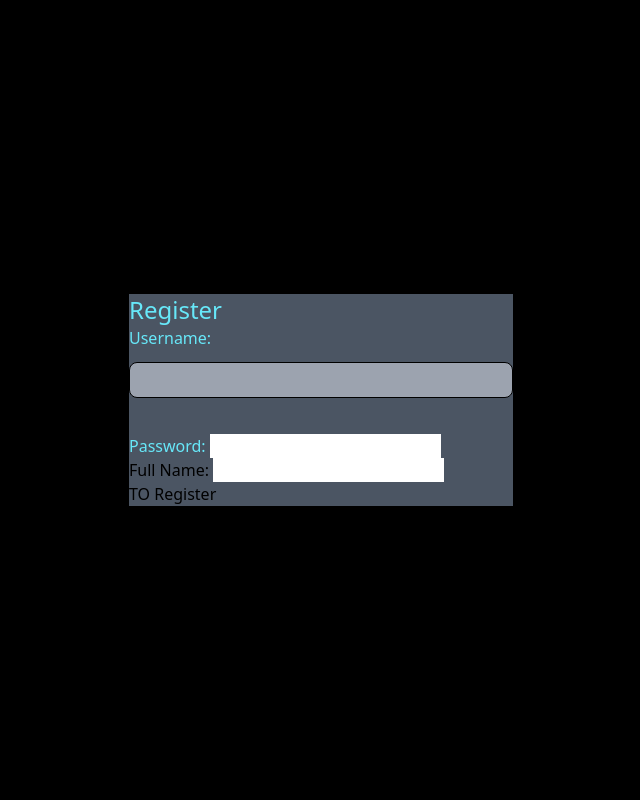
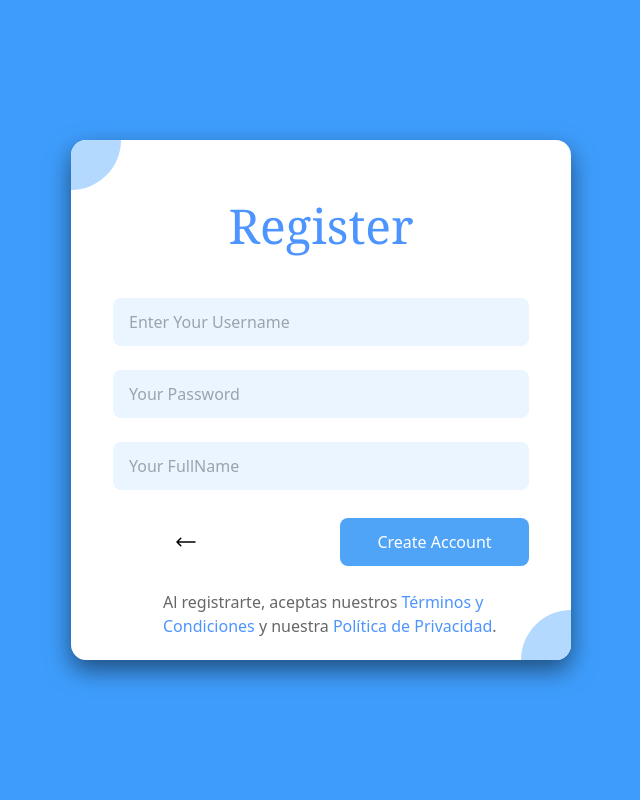
Before and after one commit to rom213/sora_project, a Flask app: page /users/register in a window 1280 px wide. Shown: the whole page, without its empty margins (319-959 px from the left). Run offline with Flask 2, Linux system fonts and the light colour scheme; some libraries are stand-ins or nearby versions.

Commit message:
hice el diseño para el register

```diff
--- a/src/app.py
+++ b/src/app.py
@@ -32,4 +32,4 @@ register_socketio_events(socketio)
 if __name__ == '__main__':
     with app.app_context():
         db.create_all()  # Crea las tablas si no existen
-    socketio.run(app, host='0.0.0.0', port=5001, debug=True)
+    socketio.run(app, host='0.0.0.0', port=5000, debug=True)
--- a/src/templates/auth/register.html
+++ b/src/templates/auth/register.html
@@ -2,40 +2,66 @@
 
 {% block titles %} Register {% endblock %}
 
+{% block body %}
+<div class="flex items-center justify-center min-h-screen bg-[#3e9dfc] p-8 overflow-hidden">
+    <form action="{{ url_for('users.register') }}" method="post"
+        class="relative overflow-hidden before:absolute before:left-[-50px] before:top-[-50px] before:rounded-[50%] before:w-[100px] before:h-[100px] before:bg-[#b3d9ff] before:content-[''] after:absolute after:right-[-50px] after:bottom-[-50px] after:rounded-[50%] after:w-[100px] after:h-[100px] after:bg-[#b3d9ff] after:content-[''] w-[500px] h-[520px] rounded-[3%] p-3 shadow-xl bg-white"
+        style="box-shadow: 0 10px 25px rgba(0, 0, 0, 0.507);">
+        <div class="flex justify-center items-center mt-[50px] mb-12">
+            <h1 class="text-[#4d94ff] text-5xl font-serif">Register</h1>
+        </div>
+        <div class="grid group">
+            <label for="username"
+                class="text-[#000000a6] pl-10 font-normal hidden group-focus-within:block">Username:</label>
+            <input placeholder="Enter Your Username"
+                class="outline-none bg-[#eaf5ff] text-clip rounded-lg h-12 pl-4 ml-[30px] mr-[30px]" type="text"
+                id="username" name="username" required><br>
+        </div>
+        <div class="grid group">
+            <label for="password"
+                class="text-[#000000a6] pl-10 font-normal hidden group-focus-within:block">Password:</label>
+            <input placeholder="Your Password"
+                class="outline-none bg-[#eaf5ff] text-clip rounded-lg h-12 pl-4 ml-[30px] mr-[30px]" type="password"
+                id="password" name="password" required><br>
+        </div>
+        <div class="grid group">
+            <label for="fullname"
+                class="text-[#000000a6] pl-10 font-normal hidden group-focus-within:block">FullName:</label>
+            <input placeholder="Your FullName"
+                class="outline-none bg-[#eaf5ff] text-clip rounded-lg h-12 pl-4 ml-[30px] mr-[30px]" type="text"
+                id="fullname" name="fullname" required><br>
+        </div>
+        <div class="flex justify-between items-center mt-1">
 
-{% block body %}
-<div class="bg-black h-screen flex justify-center items-center">
+            <a href="http://127.0.0.1:5001/users/login"
+                class=" px-3 py-2  text-[#000] w-[48%] h-12 mr-[30px] ml-2 flex items-center justify-center hover:scale-[2]"><svg
+                    xmlns="http://www.w3.org/2000/svg" fill="none" viewBox="0 0 24 24" stroke-width="1.5"
+                    stroke="currentColor" class="size-6">
+                    <path stroke-linecap="round" stroke-linejoin="round" d="M6.75 15.75 3 12m0 0 3.75-3.75M3 12h18"></svg></a>
+            <button type="submit"
+                class="bg-[#50a4f8] px-3 py-2 rounded-lg hover:bg-[#aadbfc] active:scale-95 duration-200 text-white w-[48%] h-12 mr-[30px] ml-[30px]">Create
+                Account</button>
 
-    <form action="{{ url_for('users.register') }}" method="post" class="w-96 bg-gray-600">
-        <div>
-        <h1 class="text-cyan-300 text-2xl">Register</h1>
-    </div>
-        <div class="grid gap-3">
-            <label for="username" class="text-cyan-300 ">Username:</label>
-            <input class=" outline-none pl-2 border border-black h-9 rounded-lg bg-gray-400" type="text" id="username"
-                name="username" required><br>
         </div>
-        <div>
-            <label for="password" class="text-cyan-300">Password:</label>
-            <input type="password" id="password" name="password" required class="border-black"><br>
+        <div class="mt-6 flex justify-center text-balance ml-[80px]">
+            <p class="text-[#666]">Al registrarte, aceptas nuestros <a href="/terminos" class="text-[#4d94ff]">Términos
+                    y Condiciones</a> y nuestra <a href="/privacidad" class="text-[#4d94ff]">Política de Privacidad</a>.
+            </p>
         </div>
+    </form>
 
-        <label for="fullname">Full Name:</label>
-        <input type="text" id="fullname" name="fullname"><br>
-        <button type="submit"> TO Register</button>
-    </form>
     {% with messages = get_flashed_messages() %}
     {% if messages %}
     <br>
-    {%for message in messages %}
-    <div class="alert alert-primary alert-dismissible " role="alert">
-        <strong>{{message}}</strong>
+    {% for message in messages %}
+    <div class="alert alert-primary alert-dismissible" role="alert">
+        <strong>{{ message }}</strong>
         <button type="button" class="btn-close" data-bs-dismiss="alert" aria-label="Close"></button>
     </div>
     {% endfor %}
     {% endif %}
     {% endwith %}
 </div>
-{%endblock%}
+{% endblock %}
 
 </html>
```
